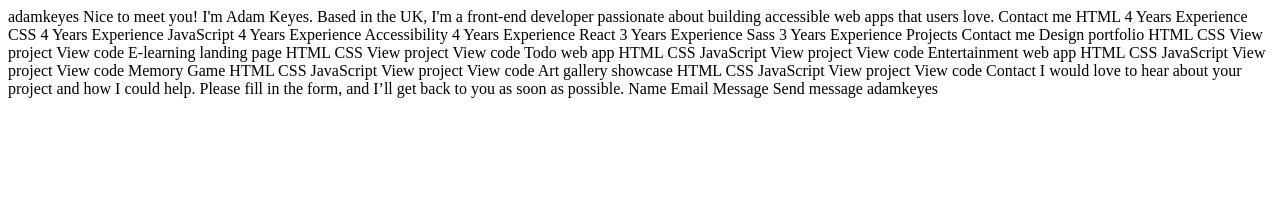
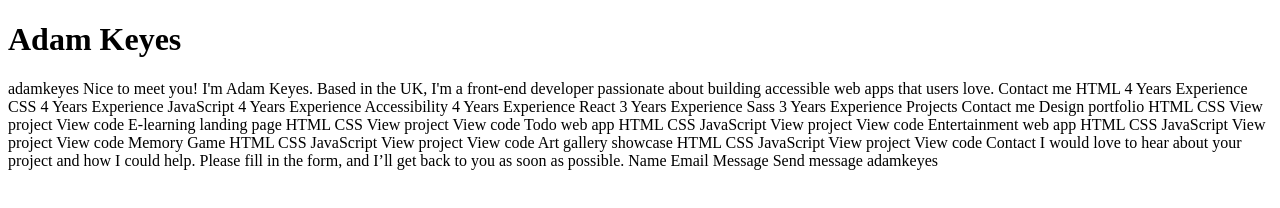
Before and after one commit to sinkozs/single-page-developer-portfolio, a plain HTML site: page starter-code/index.html in a window 1280 px wide. Drawn offline with Linux system fonts and the light colour scheme.

Commit message:
add new title

```diff
--- a/starter-code/index.html
+++ b/starter-code/index.html
@@ -9,6 +9,7 @@
   <title>Frontend Mentor | Single-page developer portfolio</title>
 </head>
 <body>
+  <h1>Adam Keyes</h1>
 
   adamkeyes
 
```
